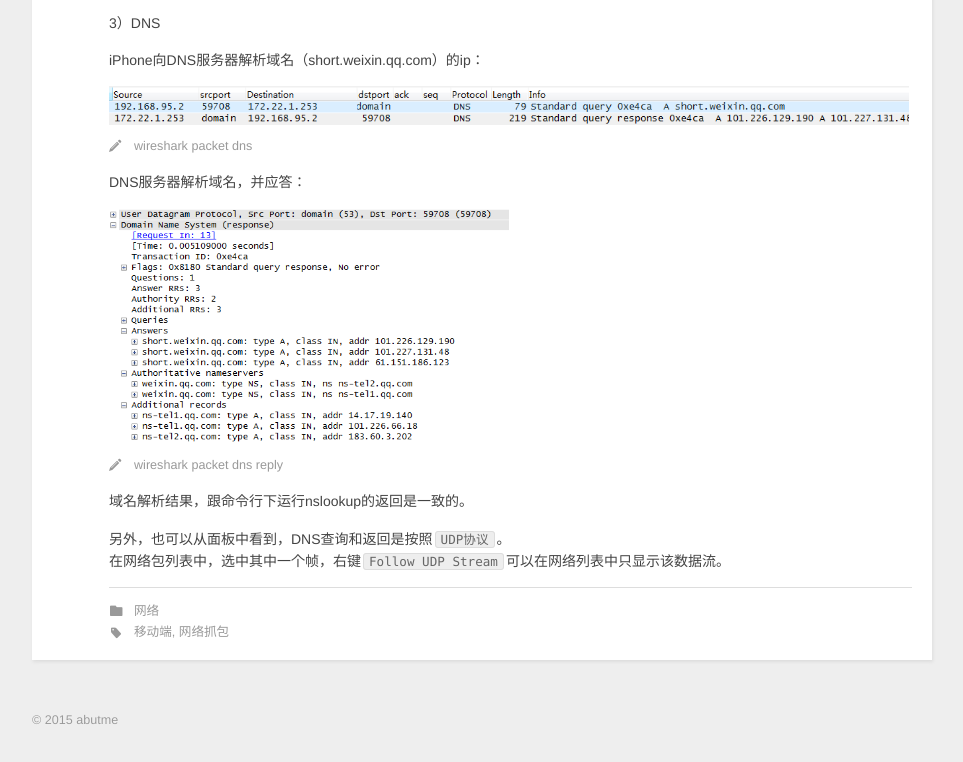
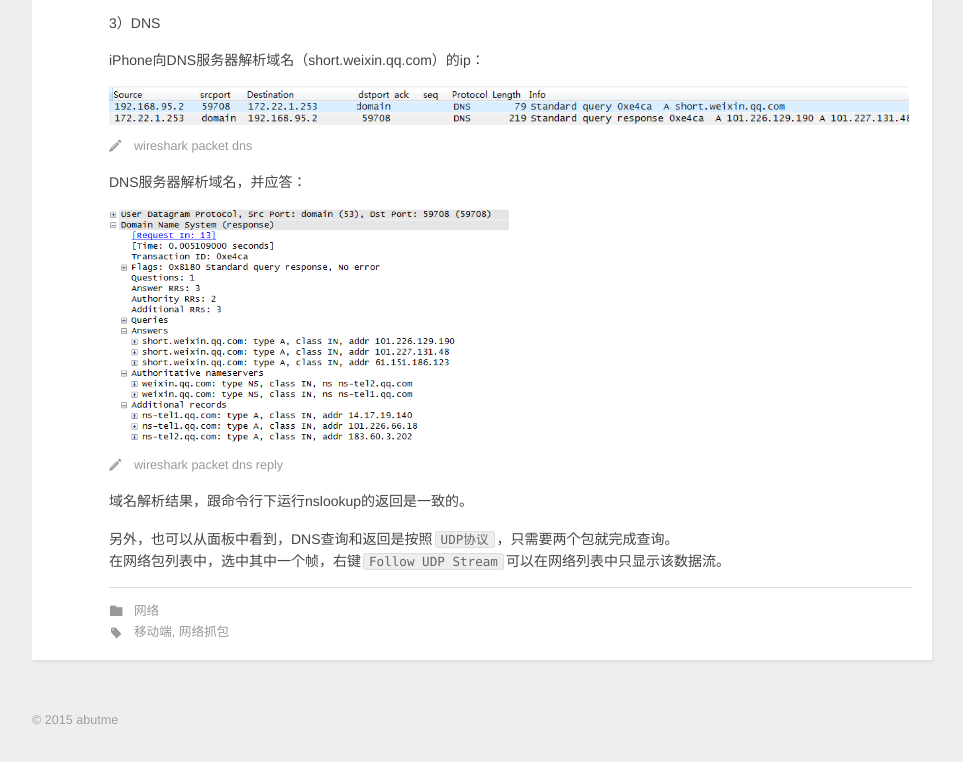
Before and after one commit to abutme/abutme.github.io, a plain HTML site: page 2015/02/11/wireshark-network-analyzer/index.html in a window 1280 px wide. Shown: the part 2747-3509 px from the top of the page, without its empty margins (8-971 px from the left). Drawn offline with nearby package versions, Linux system fonts and the light colour scheme; a script that the page names is missing.

Commit message:
Site updated: 2015-03-27 11:36:07

```diff
--- a/2015/02/11/wireshark-network-analyzer/index.html
+++ b/2015/02/11/wireshark-network-analyzer/index.html
@@ -104,7 +104,7 @@
 <p>DNS服务器解析域名，并应答：</p>
 <p><img src="/images/wireshark-packet-dns-reply.png" alt="wireshark packet dns reply" width="400"></p>
 <p>域名解析结果，跟命令行下运行nslookup的返回是一致的。</p>
-<p>另外，也可以从面板中看到，DNS查询和返回是按照<code>UDP协议</code>。<br>在网络包列表中，选中其中一个帧，右键<code>Follow UDP Stream</code>可以在网络列表中只显示该数据流。</p>
+<p>另外，也可以从面板中看到，DNS查询和返回是按照<code>UDP协议</code>，只需要两个包就完成查询。<br>在网络包列表中，选中其中一个帧，右键<code>Follow UDP Stream</code>可以在网络列表中只显示该数据流。</p>
 
 
     </div>
```
